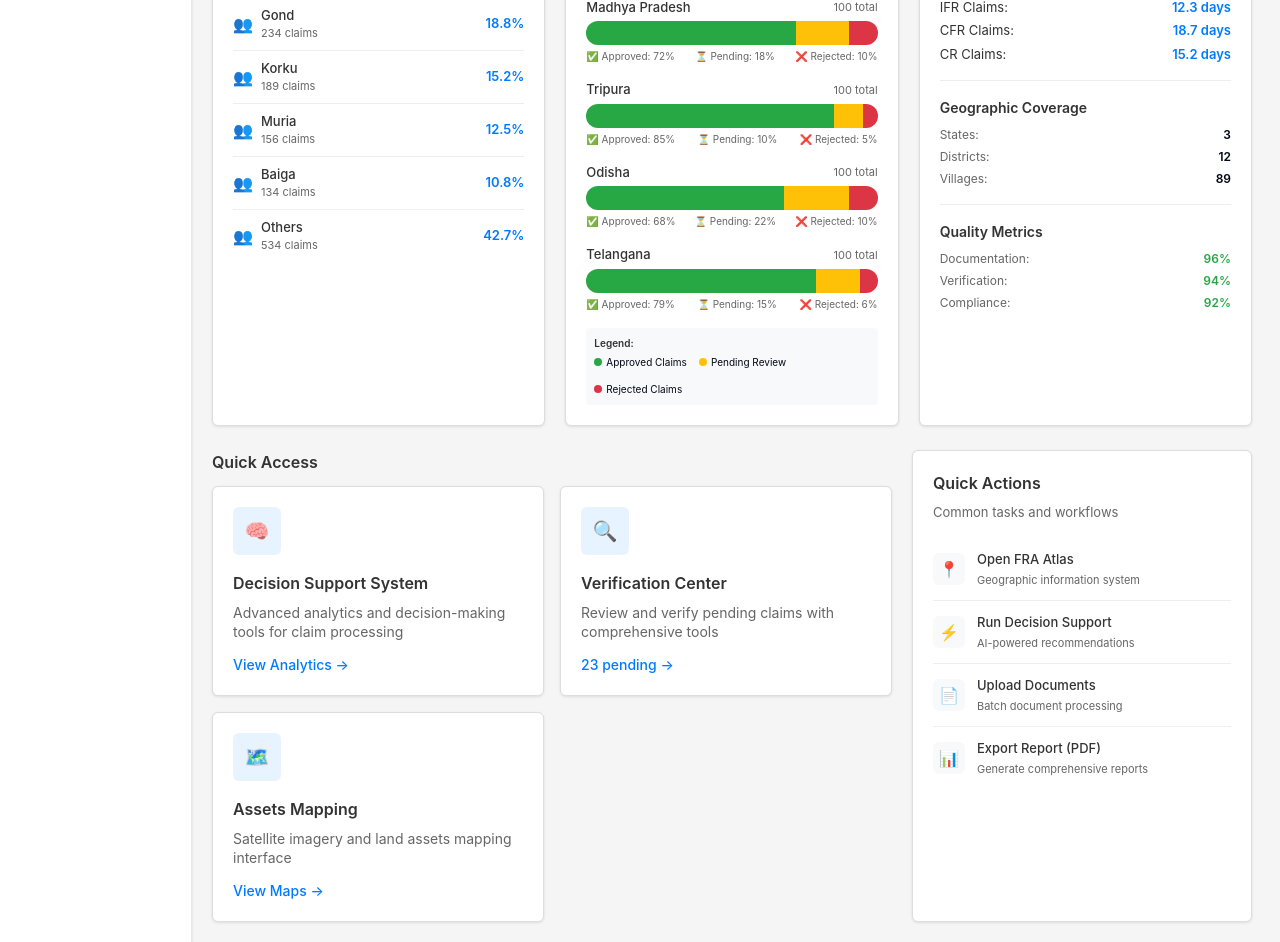
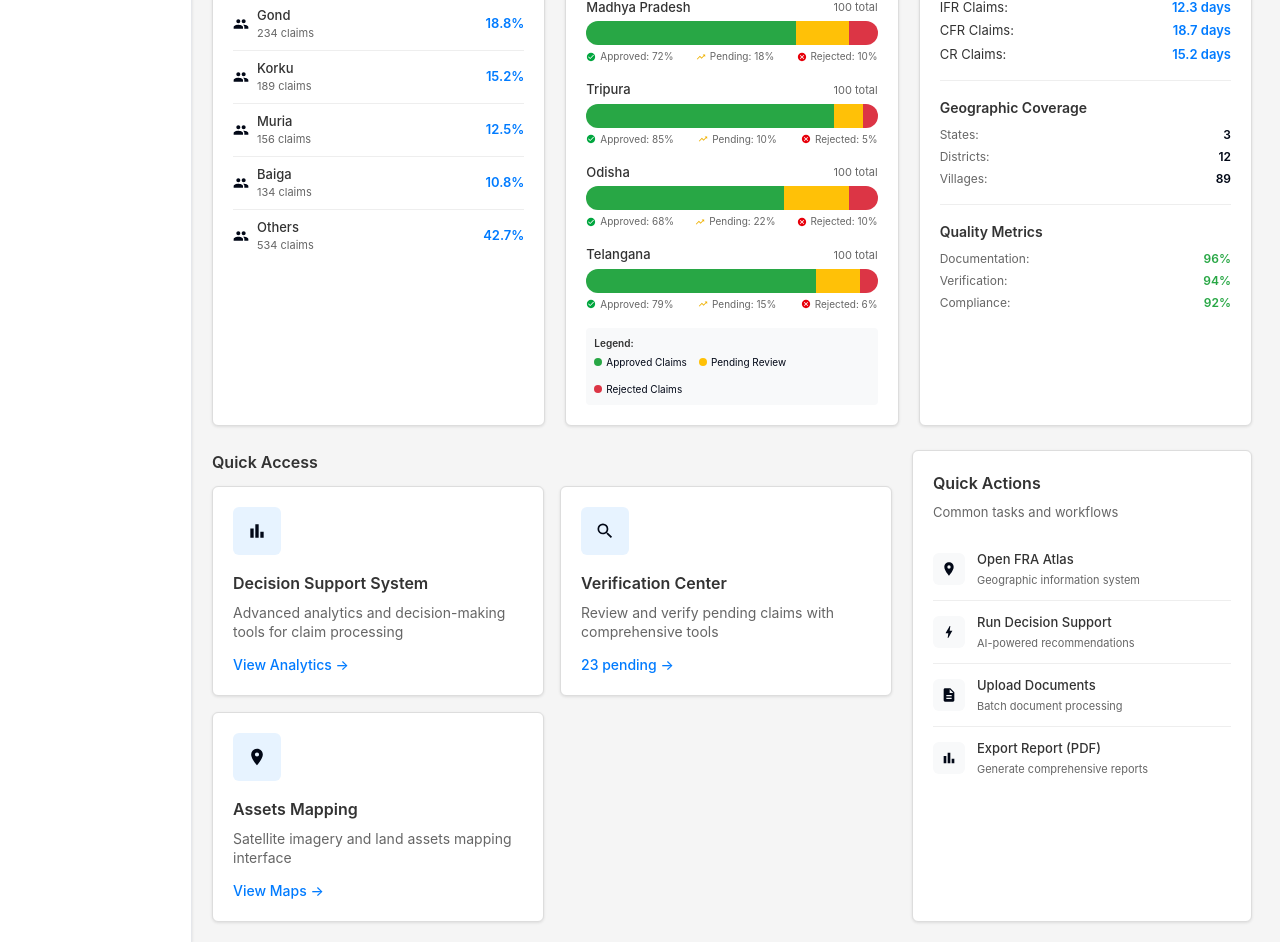
Before and after one commit to Abhaysoft-inc/sih-mvp, a Next.js app: page /dashboard/tehsil in a window 1280 px wide. Shown: the part 780-1722 px from the top of the page. Built offline with nearby package versions, Linux system fonts and the light colour scheme.

Commit message:
removed emojis

```diff
--- a/src/app/dashboard/tehsil/page.jsx
+++ b/src/app/dashboard/tehsil/page.jsx
@@ -3,6 +3,24 @@
 import { useState, useEffect } from "react"
 import Link from "next/link"
 import dynamic from "next/dynamic"
+import {
+  MdWaterDrop,
+  MdAgriculture,
+  MdForest,
+  MdBarChart,
+  MdCheckCircle,
+  MdCancel,
+  MdSearch,
+  MdLocationOn,
+  MdBolt,
+  MdDescription,
+  MdBuild,
+  MdTrendingUp,
+  MdFileUpload,
+  MdAssignment,
+  MdPeople,
+  MdMap
+} from "react-icons/md"
 import TehsilSidebar from "@/components/TehsilSidebar"
 import TehsilNavbar from "@/components/TehsilNavbar"
 import AnalyticsAndReports from "@/components/AnalyticsAndReports"
@@ -41,11 +59,43 @@ export default function TehsilDashboard() {
 
   // State for DSS form elements
   const [eligibilityCriteria, setEligibilityCriteria] = useState([
-    { label: "Low Water Index (< 0.4)", icon: "💧", checked: false },
-    { label: "Has Agriculture (> 50 ha)", icon: "🌾", checked: false },
-    { label: "Forest Degradation (High)", icon: "🌳", checked: false },
-    { label: "High Poverty Score (> 50%)", icon: "📊", checked: false }
+    { label: "Low Water Index (< 0.4)", icon: "water", checked: false },
+    { label: "Has Agriculture (> 50 ha)", icon: "agriculture", checked: false },
+    { label: "Forest Degradation (High)", icon: "forest", checked: false },
+    { label: "High Poverty Score (> 50%)", icon: "chart", checked: false }
   ])
+
+  // Function to get the appropriate icon component
+  const getIcon = (iconType, className = "text-base") => {
+    switch (iconType) {
+      case "water":
+        return <MdWaterDrop className={className} />
+      case "agriculture":
+        return <MdAgriculture className={className} />
+      case "forest":
+        return <MdForest className={className} />
+      case "chart":
+        return <MdBarChart className={className} />
+      case "search":
+        return <MdSearch className={className} />
+      case "location":
+        return <MdLocationOn className={className} />
+      case "flash":
+        return <MdBolt className={className} />
+      case "document":
+        return <MdDescription className={className} />
+      case "build":
+        return <MdBuild className={className} />
+      case "trending":
+        return <MdTrendingUp className={className} />
+      case "check":
+        return <MdCheckCircle className={className} />
+      case "cancel":
+        return <MdCancel className={className} />
+      default:
+        return <MdBarChart className={className} />
+    }
+  }
 
   const [priorityLevel, setPriorityLevel] = useState('High')
 
@@ -602,11 +652,11 @@ export default function TehsilDashboard() {
                   </p>
 
                   {[
-                    { name: "Gond", claims: 234, percentage: "18.8%", icon: "👥" },
-                    { name: "Korku", claims: 189, percentage: "15.2%", icon: "👥" },
-                    { name: "Muria", claims: 156, percentage: "12.5%", icon: "👥" },
-                    { name: "Baiga", claims: 134, percentage: "10.8%", icon: "👥" },
-                    { name: "Others", claims: 534, percentage: "42.7%", icon: "👥" }
+                    { name: "Gond", claims: 234, percentage: "18.8%", icon: <MdPeople /> },
+                    { name: "Korku", claims: 189, percentage: "15.2%", icon: <MdPeople /> },
+                    { name: "Muria", claims: 156, percentage: "12.5%", icon: <MdPeople /> },
+                    { name: "Baiga", claims: 134, percentage: "10.8%", icon: <MdPeople /> },
+                    { name: "Others", claims: 534, percentage: "42.7%", icon: <MdPeople /> }
                   ].map((community, index) => (
                     <div key={index} style={{
                       display: "flex",
@@ -708,9 +758,15 @@ export default function TehsilDashboard() {
                         fontSize: "10px",
                         color: "#666"
                       }}>
-                        <span>✅ Approved: {state.approved}%</span>
-                        <span>⏳ Pending: {state.pending}%</span>
-                        <span>❌ Rejected: {state.rejected}%</span>
+                        <span className="flex items-center gap-1">
+                          <MdCheckCircle className="text-green-600" /> Approved: {state.approved}%
+                        </span>
+                        <span className="flex items-center gap-1">
+                          <MdTrendingUp className="text-yellow-500" /> Pending: {state.pending}%
+                        </span>
+                        <span className="flex items-center gap-1">
+                          <MdCancel className="text-red-600" /> Rejected: {state.rejected}%
+                        </span>
                       </div>
                     </div>
                   ))}
@@ -890,7 +946,7 @@ export default function TehsilDashboard() {
                     <ActionCard
                       title="Decision Support System"
                       description="Advanced analytics and decision-making tools for claim processing"
-                      icon="🧠"
+                      icon={<MdBarChart />}
                       onClick={() => setActiveTab('dss')}
                       status="View Analytics →"
                     />
@@ -898,7 +954,7 @@ export default function TehsilDashboard() {
                     <ActionCard
                       title="Verification Center"
                       description="Review and verify pending claims with comprehensive tools"
-                      icon="🔍"
+                      icon={<MdSearch />}
                       onClick={() => setActiveTab('verification')}
                       status={`${stats.pendingVerification} pending →`}
                     />
@@ -906,7 +962,7 @@ export default function TehsilDashboard() {
                     <ActionCard
                       title="Assets Mapping"
                       description="Satellite imagery and land assets mapping interface"
-                      icon="🗺️"
+                      icon={<MdLocationOn />}
                       onClick={() => setActiveTab('mapping')}
                       status="View Maps →"
                     />
@@ -938,10 +994,10 @@ export default function TehsilDashboard() {
                   </p>
 
                   {[
-                    { icon: "📍", title: "Open FRA Atlas", desc: "Geographic information system" },
-                    { icon: "⚡", title: "Run Decision Support", desc: "AI-powered recommendations" },
-                    { icon: "📄", title: "Upload Documents", desc: "Batch document processing" },
-                    { icon: "📊", title: "Export Report (PDF)", desc: "Generate comprehensive reports" }
+                    { icon: <MdLocationOn />, title: "Open FRA Atlas", desc: "Geographic information system" },
+                    { icon: <MdBolt />, title: "Run Decision Support", desc: "AI-powered recommendations" },
+                    { icon: <MdDescription />, title: "Upload Documents", desc: "Batch document processing" },
+                    { icon: <MdBarChart />, title: "Export Report (PDF)", desc: "Generate comprehensive reports" }
                   ].map((action, index) => (
                     <div key={index} style={{
                       display: "flex",
@@ -1023,28 +1079,28 @@ export default function TehsilDashboard() {
                 <ActionCard
                   title="Performance Reports"
                   description="Generate detailed performance analytics and trend reports"
-                  icon="📊"
+                  icon={<MdBarChart />}
                   status="Generate Report →"
                 />
 
                 <ActionCard
                   title="Data Export"
                   description="Export claims data in various formats (CSV, PDF, Excel)"
-                  icon="📤"
+                  icon={<MdFileUpload />}
                   status="Export Data →"
                 />
 
                 <ActionCard
                   title="Custom Analytics"
                   description="Create custom analytics dashboards and visualizations"
-                  icon="🔧"
+                  icon={<MdBuild />}
                   status="Build Dashboard →"
                 />
 
                 <ActionCard
                   title="Compliance Reports"
                   description="Generate compliance and audit reports for regulatory requirements"
-                  icon="📋"
+                  icon={<MdAssignment />}
                   status="View Compliance →"
                 />
               </div>
@@ -1083,7 +1139,9 @@ export default function TehsilDashboard() {
                     border: "1px solid #eee"
                   }}>
                     <div style={{ textAlign: "center", color: "#666" }}>
-                      <div style={{ fontSize: "24px", marginBottom: "8px" }}>📈</div>
+                      <div style={{ fontSize: "24px", marginBottom: "8px" }}>
+                        <MdTrendingUp />
+                      </div>
                       <div style={{ fontSize: "14px" }}>Claims trend visualization</div>
                     </div>
                   </div>
@@ -1116,7 +1174,9 @@ export default function TehsilDashboard() {
                     border: "1px solid #eee"
                   }}>
                     <div style={{ textAlign: "center", color: "#666" }}>
-                      <div style={{ fontSize: "24px", marginBottom: "8px" }}>🗺️</div>
+                      <div style={{ fontSize: "24px", marginBottom: "8px" }}>
+                        <MdMap />
+                      </div>
                       <div style={{ fontSize: "14px" }}>Regional performance heatmap</div>
                     </div>
                   </div>
@@ -1132,6 +1192,7 @@ export default function TehsilDashboard() {
               handleCriteriaChange={handleCriteriaChange}
               priorityLevel={priorityLevel}
               handlePriorityChange={handlePriorityChange}
+              getIcon={getIcon}
             />
           )}
 
--- a/src/components/DSSSection.js
+++ b/src/components/DSSSection.js
@@ -1,7 +1,7 @@
 import React from "react";
 import { MdPsychology, MdBarChart, MdAdd } from "react-icons/md";
 import RecommendedScheme from "./RecommendedScheme";
-const DSSSection = ({ eligibilityCriteria, handleCriteriaChange, priorityLevel, handlePriorityChange }) => (
+const DSSSection = ({ eligibilityCriteria, handleCriteriaChange, priorityLevel, handlePriorityChange, getIcon }) => (
     <div>
         {/* DSS Header */}
         <div className="bg-white border border-gray-300 rounded-md p-5 mb-5 shadow-sm">
@@ -89,7 +89,7 @@ const DSSSection = ({ eligibilityCriteria, handleCriteriaChange, priorityLevel,
                                 onChange={() => handleCriteriaChange(index)}
                                 className="m-0"
                             />
-                            <span className="text-base">{criteria.icon}</span>
+                            <span className="text-base">{getIcon ? getIcon(criteria.icon) : criteria.icon}</span>
                             <span className="text-xs text-gray-800">
                                 {criteria.label}
                             </span>
```
